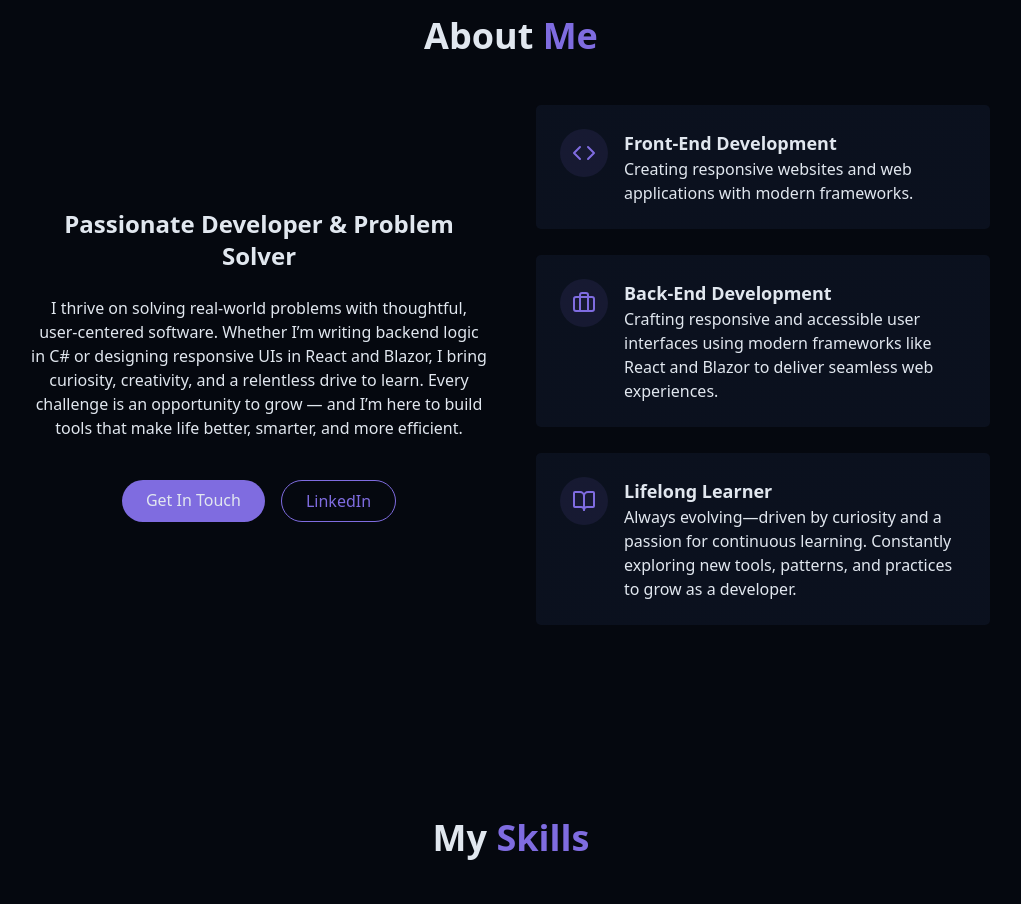
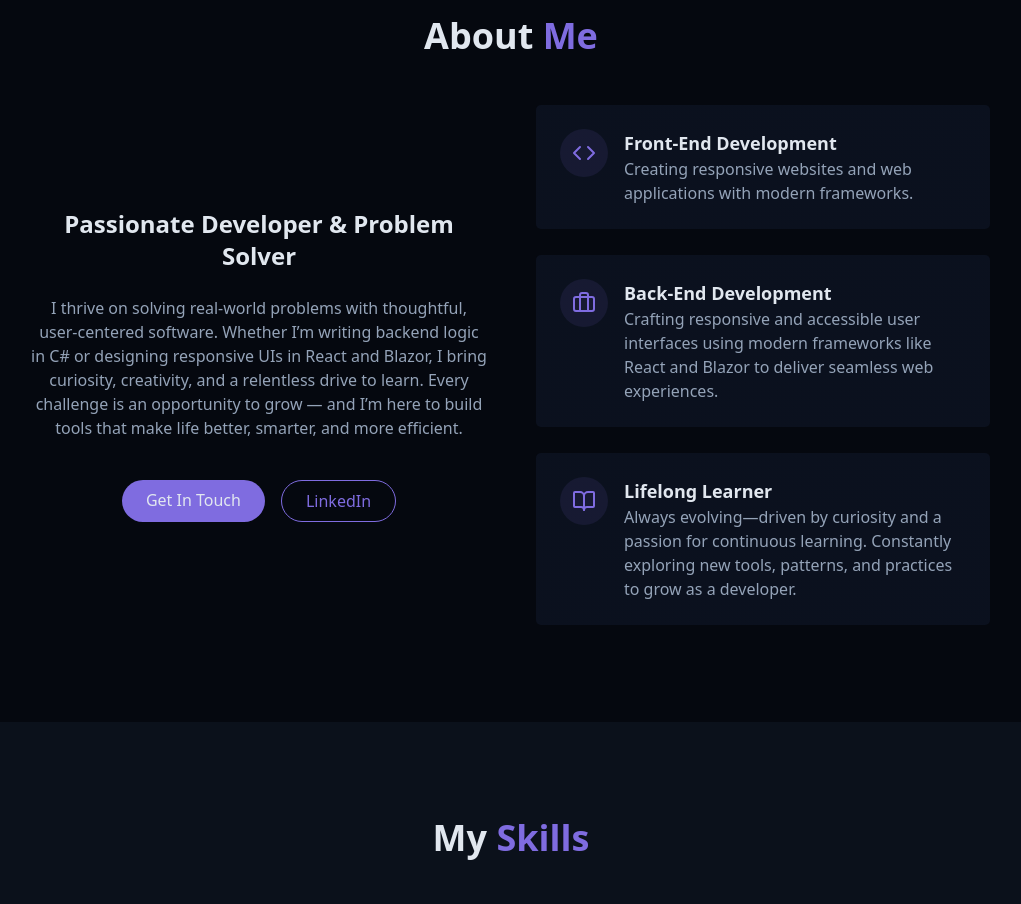
Before and after one commit to LUCKYINGGG/PersonalPortfolioWeb, a React (Vite) app: page / in a window 1280 px wide. Shown: the part 880-1784 px from the top of the page, without its empty margins (129-1150 px from the left). Built offline with nearby package versions, Linux system fonts and the light colour scheme.

Commit message:
update index.css with improved styling

```diff
--- a/src/components/Navbar.jsx
+++ b/src/components/Navbar.jsx
@@ -38,7 +38,6 @@ export const Navbar = () =>
                 isScrolled ? "py-3 bg-background/80 shadow-xs" : "py-5"
             ) }
         >
-            { console.log(isScrolled) }
             <div className="container flex items-center justify-between">
                 <a href="#hero" className="text-xl font-bold text-primary flex items-center">
                     <span className="relative z-10">
--- a/src/index.css
+++ b/src/index.css
@@ -9,6 +9,19 @@
   --color-primary-foreground: hsl(var(--primary-foreground));
 
   --color-card: hsl(var(--card));
+  --color-card-foreground: hsl(var(--card-foreground));
+
+  --color-secondary: hsl(var(--secondary));
+  --color-secondary-foreground: hsl(var(--secondary-foreground));
+
+  --color-muted: hsl(var(--muted));
+  --color-muted-foreground: hsl(var(--muted-foreground));
+
+  --color-destructive: hsl(var(--destructive));
+  --color-destructive-foreground: hsl(var(--destructive-foreground));
+
+  --color-input: hsl(var(--input));
+  --color-ring: hsl(var(--ring));
 
   --animate-float: float 6s ease-in-out infinite;
   --animate-pulse-subtle: pulse-subtle 4s ease-in-out infinite;
@@ -61,6 +74,14 @@
     }
   }
 }
+@keyframes grow {
+  from {
+    transform: scaleX(0);
+  }
+  to {
+    transform: scaleX(1);
+  }
+}
 
 @layer base {
   :root {
@@ -72,7 +93,20 @@
     --primary: 250 47% 60%;
     --primary-foreground: 210 40% 98%;
 
-    --border: 214 32% 91%;
+    --border: 216 32% 78%;
+    --card-foreground: 222 47% 11%;
+
+    --secondary: 214 32% 91%;
+    --secondary-foreground: 222 47% 11%;
+
+    --muted: 214 32% 91%;
+    --muted-foreground: 215 19% 43%;
+
+    --destructive: 0 76% 46%;
+    --destructive-foreground: 210 40% 98%;
+
+    --input: 215 32% 58%;
+    --ring: 250 47% 60%;
   }
 
   .dark {
@@ -84,7 +118,20 @@
     --primary: 250 65% 65%;
     --primary-foreground: 213 31% 91%;
 
-    --border: 217 33% 20%;
+    --border: 217 33% 30%;
+    --card-foreground: 213 31% 91%;
+
+    --secondary: 217 33% 17%;
+    --secondary-foreground: 213 31% 91%;
+
+    --muted: 217 33% 17%;
+    --muted-foreground: 215 20% 65%;
+
+    --destructive: 0 63% 31%;
+    --destructive-foreground: 210 40% 98%;
+
+    --input: 217 33% 42%;
+    --ring: 250 65% 65%;
   }
 
   * {
@@ -97,7 +144,9 @@
 
   body {
     @apply bg-background text-foreground transition-colors duration-300;
-    font-feature-settings: "rlig" 1, "calt" 1;
+    font-feature-settings:
+      "rlig" 1,
+      "calt" 1;
   }
 }
 
```
